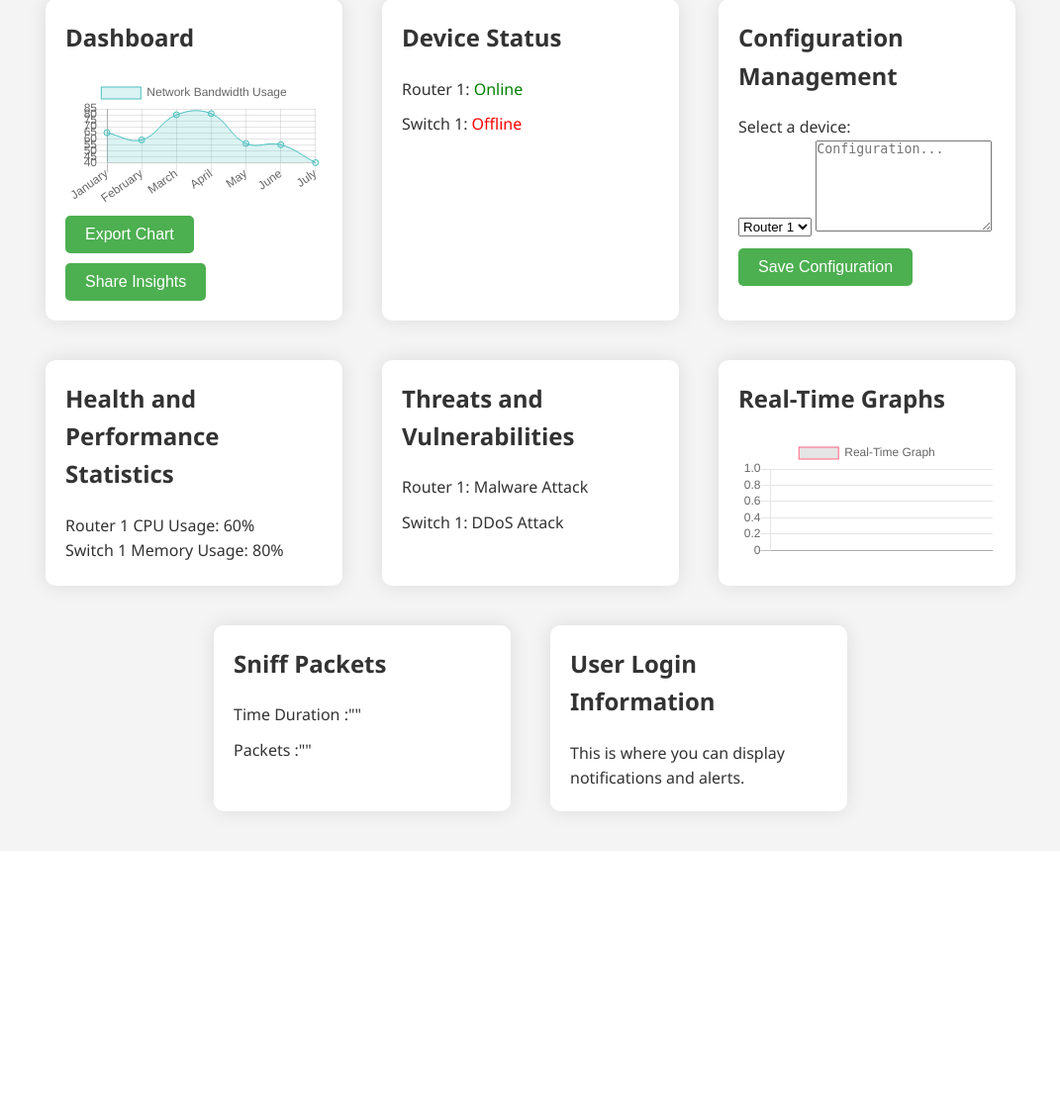
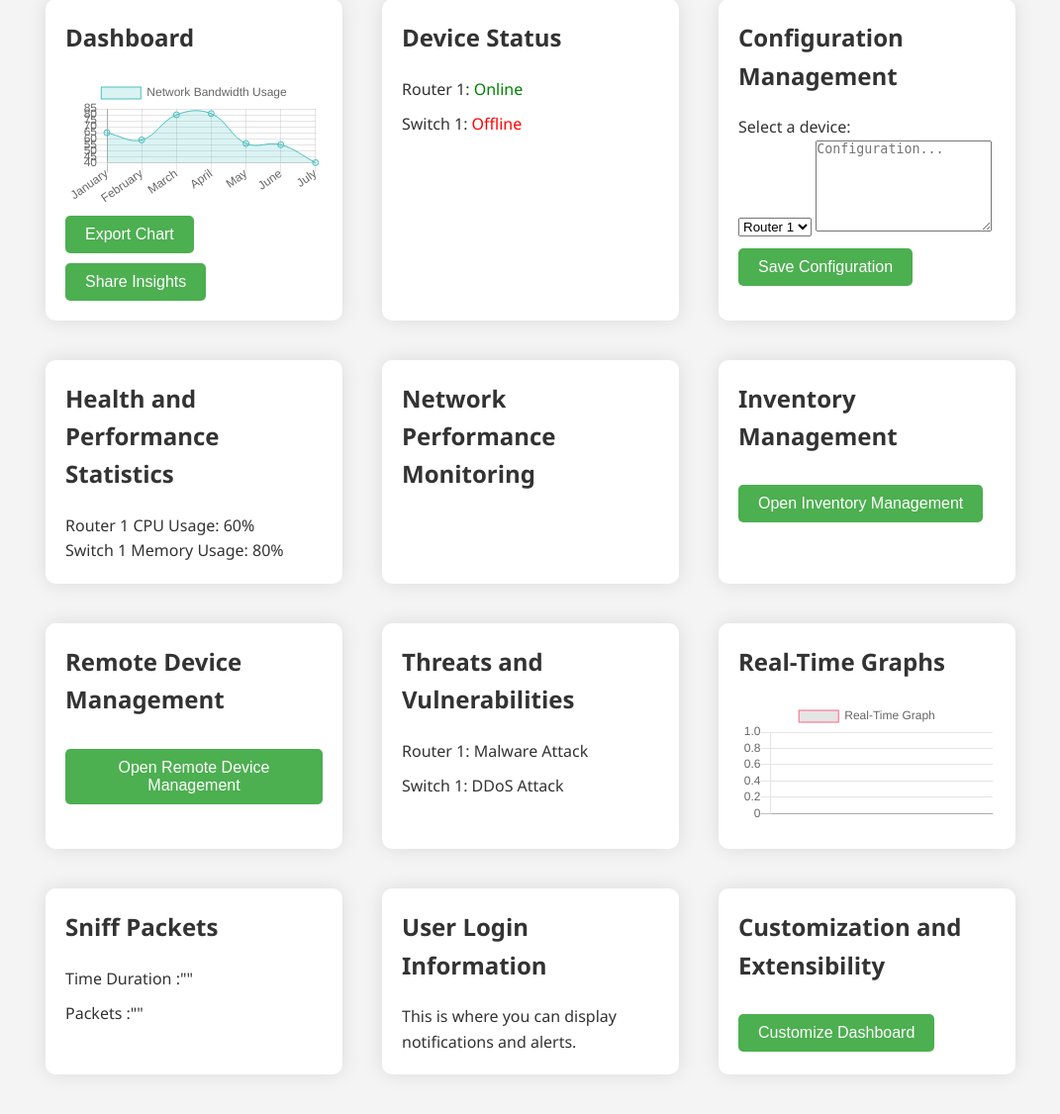
Before and after one commit to hlNaveen/NetMans, a Flask app: page / in a window 1280 px wide. Shown: the part 132-1258 px from the top of the page at 99% size, without its empty margins (104-1175 px from the left). Before the commit the page ends 966 px from the top, so only its background shows below. Run offline with Flask 3, Linux system fonts and the light colour scheme.

Commit message:
updated my sniffing tool

```diff
--- a/app.py
+++ b/app.py
@@ -1,9 +1,10 @@
-from flask import Flask, render_template, jsonify, request
-from scapy.all import *
-from scapy.layers.inet import IP
+import os
 import datetime
 import hashlib
+from flask import Flask, render_template, jsonify, request, send_file
 from threading import Thread
+from scapy.all import sniff
+from scapy.layers.inet import IP
 import webbrowser
 import subprocess
 import requests
@@ -11,6 +12,7 @@ import matplotlib.pyplot as plt
 import io
 import base64
 import logging
+import csv
 
 # Initialize Flask app
 app = Flask(__name__)
@@ -74,6 +76,35 @@ def get_packets():
             }
             packet_data.append(packet_info)
     return jsonify(packet_data)
+
+# Route to export packet data as CSV
+@app.route('/export_packets_csv')
+def export_packets_csv():
+    try:
+        filename = 'packet_data.csv'
+        filepath = os.path.join(os.getcwd(), filename)  # Get current working directory
+        with open(filepath, 'w', newline='') as csvfile:
+            fieldnames = ['Packet Number', 'DateTime', 'Source IP', 'Destination IP', 'Protocol', 'Info', 'Hash', 'VirusTotal Result']
+            writer = csv.DictWriter(csvfile, fieldnames=fieldnames)
+            writer.writeheader()
+            for packet in packets:
+                if match_packet(packet, packet_filter):
+                    writer.writerow({
+                        'Packet Number': packet['packet_number'],
+                        'DateTime': packet['datetime'],
+                        'Source IP': packet['source_ip'],
+                        'Destination IP': packet['destination_ip'],
+                        'Protocol': packet['protocol'],
+                        'Info': packet['info'],
+                        'Hash': packet['hash'],
+                        'VirusTotal Result': packet.get('virustotal_result', '')
+                    })
+
+        return send_file(filepath, as_attachment=True)
+
+    except Exception as e:
+        logging.error(f"Error exporting packet data to CSV: {e}")
+        return jsonify({'error': str(e)}), 500
 
 # Route to generate packet visualization
 @app.route('/visualization')
--- a/templates/index.html
+++ b/templates/index.html
@@ -9,6 +9,19 @@
 <script>
     function redirectToScanner(){
         window.location.assign("/scanner");
+    }
+
+    // Sample functions for additional functionalities
+    function openInventoryManagement() {
+        // Functionality to open inventory management section
+    }
+
+    function openRemoteDeviceManagement() {
+        // Functionality to open remote device management section
+    }
+
+    function customizeDashboard() {
+        // Functionality to customize the dashboard layout
     }
 </script>
 
@@ -66,6 +79,30 @@
             </div>
         </div>
 
+        <!-- Network Performance Monitoring section -->
+        <div class="card network-performance">
+            <div class="card-inner">
+                <h2>Network Performance Monitoring</h2>
+                <!-- Include graphs, charts, or metrics related to network performance -->
+            </div>
+        </div>
+
+        <!-- Inventory Management section -->
+        <div class="card inventory-management">
+            <div class="card-inner">
+                <h2>Inventory Management</h2>
+                <button onclick="openInventoryManagement()">Open Inventory Management</button>
+            </div>
+        </div>
+
+        <!-- Remote Device Management section -->
+        <div class="card remote-device-management">
+            <div class="card-inner">
+                <h2>Remote Device Management</h2>
+                <button onclick="openRemoteDeviceManagement()">Open Remote Device Management</button>
+            </div>
+        </div>
+
         <!-- Threats and Vulnerabilities section -->
         <div class="card threats-vulnerabilities">
             <div class="card-inner">
@@ -95,14 +132,21 @@
             </div>
         </div>
 
-        <!-- Location Information (user behaviour) -->
+        <!-- User Information (user behavior) -->
         <div class="card user-information">
             <div class="card-inner">
                 <h2>User Login Information</h2>
-                    <p>This is where you can display notifications and alerts.</p>
-                    </div>
-                </div>
+                <p>This is where you can display notifications and alerts.</p>
             </div>
+        </div>
+
+        <!-- Customization and Extensibility section -->
+        <div class="card customization-extensibility">
+            <div class="card-inner">
+                <h2>Customization and Extensibility</h2>
+                <button onclick="customizeDashboard()">Customize Dashboard</button>
+            </div>
+        </div>
     </div>
 
     <script src="https://cdnjs.cloudflare.com/ajax/libs/Chart.js/2.9.4/Chart.min.js"></script>
--- a/templates/scanner.html
+++ b/templates/scanner.html
@@ -12,6 +12,7 @@
         <div class="flex justify-center space-x-4 mb-8">
             <button id="startButton" onclick="startSniffing()" class="bg-blue-500 hover:bg-blue-700 text-white font-bold py-2 px-4 rounded">Start Sniffing</button>
             <button id="stopButton" onclick="stopSniffing()" class="bg-red-500 hover:bg-red-700 text-white font-bold py-2 px-4 rounded">Stop Sniffing</button>
+            <button id="exportButton" onclick="exportPacketData()" class="bg-green-500 hover:bg-green-700 text-white font-bold py-2 px-4 rounded">Export Packet Data</button>
         </div>
 
         <div id="packetTable" class="overflow-x-auto bg-white rounded-lg shadow-md p-4 mb-8">
@@ -59,6 +60,10 @@
                 .fail(function(jqXHR, textStatus, errorThrown) {
                     console.error("Error stopping sniffing:", textStatus, errorThrown);
                 });
+        }
+
+        function exportPacketData() {
+            window.location.href = '/export_packets_csv';
         }
 
         function updatePacketTable(data) {
```
